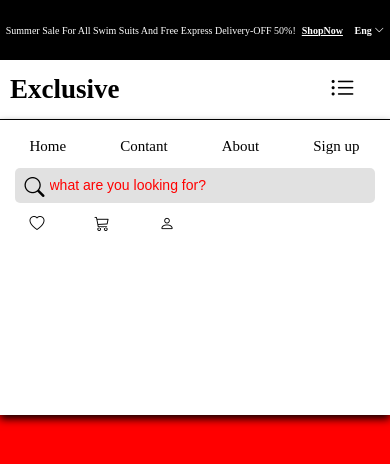
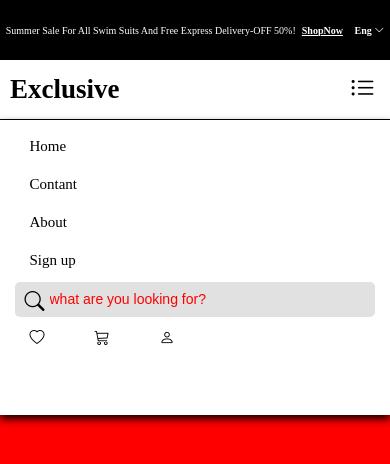
Before and after one commit to Johnpii1/john-stan, a plain HTML site: page index.html in a window 390 px wide. Both pictures are taken after a click on the element 355 px from the left and 89 px from the top of the page. Drawn offline with nearby package versions, Linux system fonts and the light colour scheme.

Commit message:
today update

```diff
--- a/style.css
+++ b/style.css
@@ -214,6 +214,10 @@ header {
     font-weight: 500;
   }
 
+  .nav {
+    display: block;
+  }
+
   .head-icon {
     display: flex;
 
@@ -250,8 +254,8 @@ header {
 /*dropdown*/
 .btn {
   font-size: 25px;
-  height: 50px;
-  width: 50px;
+  height: 30px;
+  width: 30px;
   display: flex;
   align-items: center;
   text-align: center;
```
